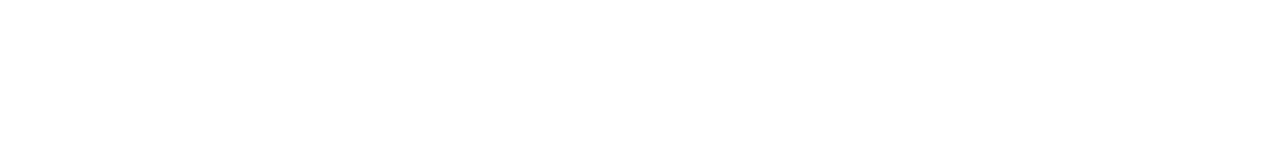
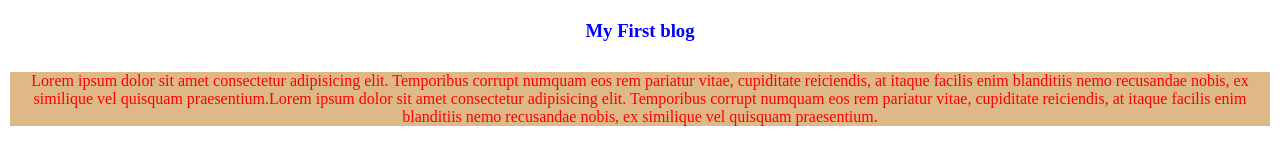
Before and after one commit to MozahidHridoy24/Practice-Repo, a plain HTML site: page index.html in a window 1280 px wide. Drawn offline with Linux system fonts and the light colour scheme.

Commit message:
first blog added

```diff
--- a/index.html
+++ b/index.html
@@ -4,8 +4,40 @@
         <meta charset="UTF-8">
         <meta name="viewport" content="width=device-width, initial-scale=1.0">
         <title>First Git Repo</title>
+
+        <style>
+
+            *{
+                margin: 0px;
+                padding: 0px;
+
+            }
+
+            p{
+                color: red;
+                background-color: burlywood;
+                margin: 10px;
+                text-align: center;
+
+            }
+
+            h3{
+                text-align: center;
+                color: blue;
+                padding: 20px;
+
+            }
+        </style>
+
+
     </head>
     <body>
+        <h3>My First blog</h3>
+        <p>Lorem ipsum dolor sit amet consectetur adipisicing elit. Temporibus corrupt numquam
+     eos rem pariatur vitae, cupiditate reiciendis, at itaque facilis enim blanditiis nemo recusandae nobis,
+     ex similique vel quisquam praesentium.Lorem ipsum dolor sit amet consectetur adipisicing elit. Temporibus corrupt numquam
+     eos rem pariatur vitae, cupiditate reiciendis, at itaque facilis enim blanditiis nemo recusandae nobis,
+     ex similique vel quisquam praesentium.</p>
 
     </body>
     </html>
```
